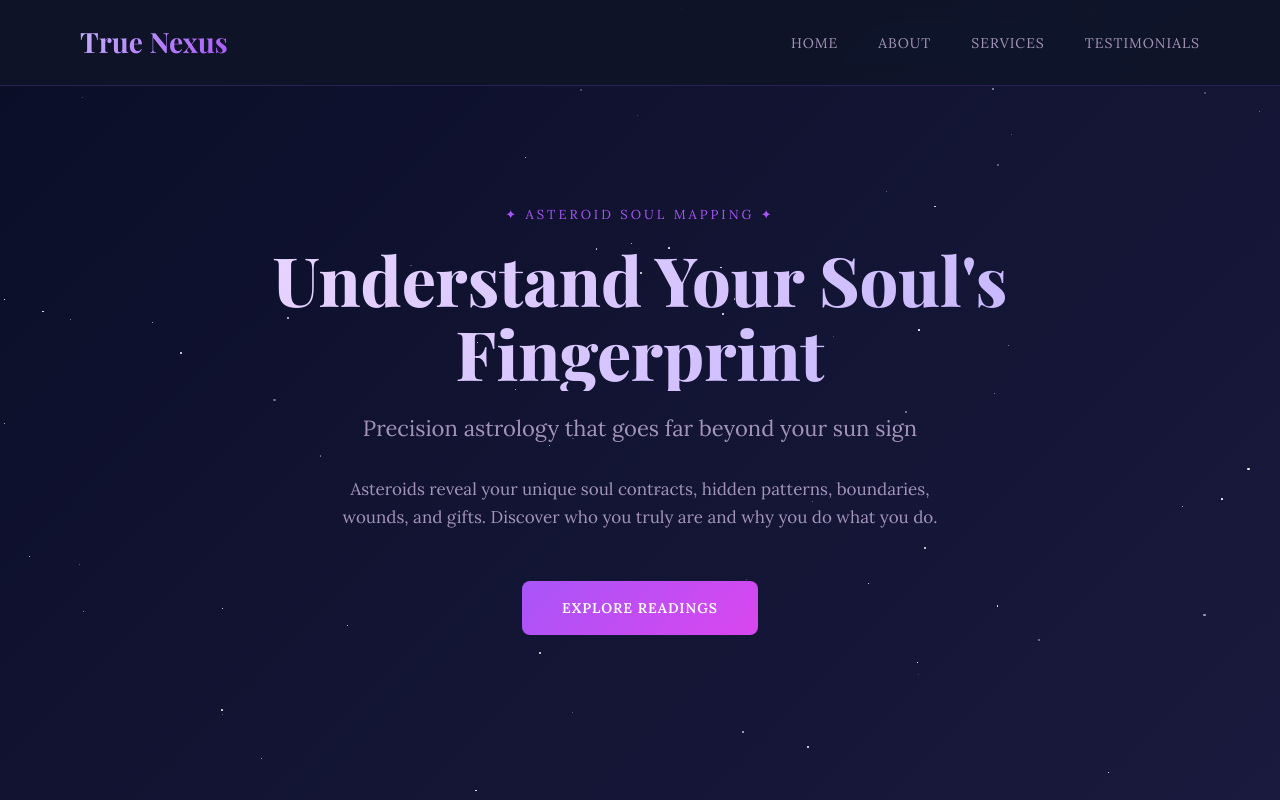
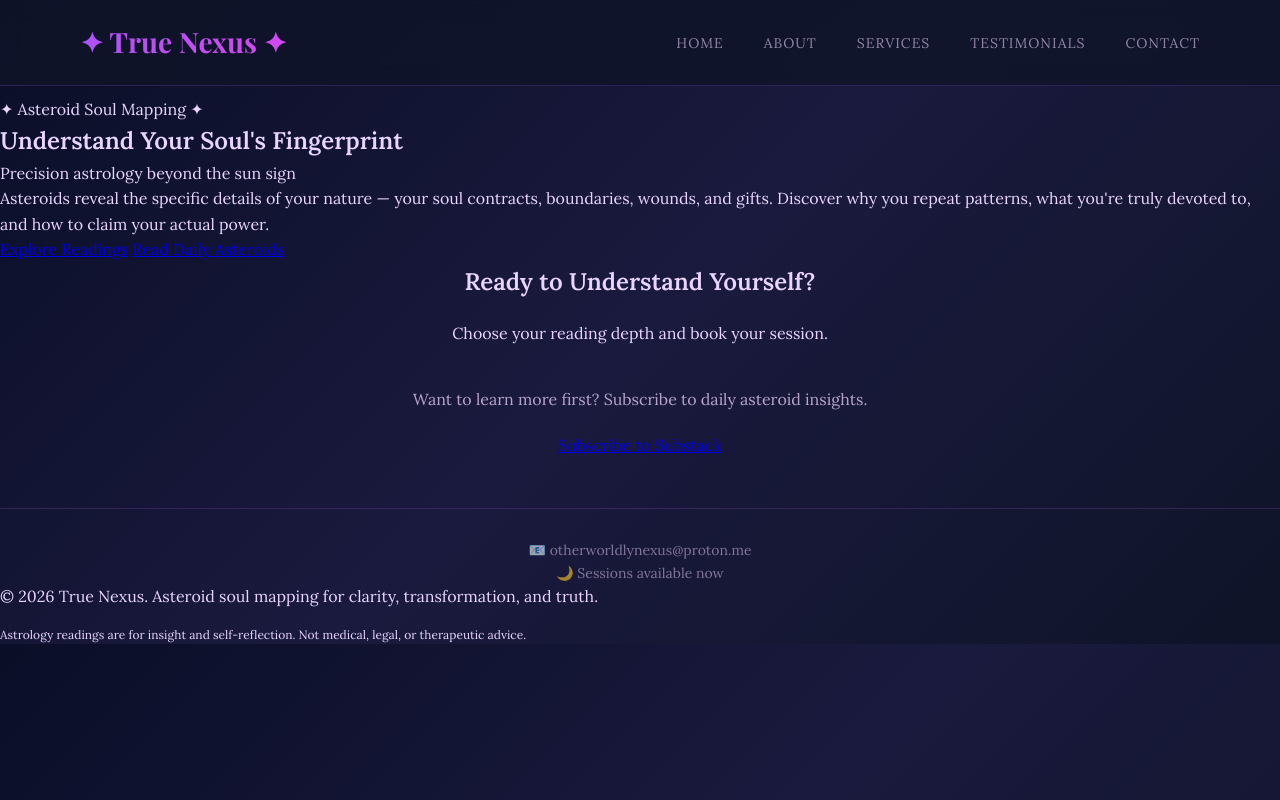
Before and after one commit to Framework44/truenexus, a plain HTML site: page index.html in a window 1280 px wide. Drawn offline with nearby package versions, Linux system fonts and the light colour scheme.

Commit message:
Update index.html
updatedf ull website

```diff
--- a/index.html
+++ b/index.html
@@ -3,24 +3,27 @@
 <head>
     <meta charset="UTF-8">
     <meta name="viewport" content="width=device-width, initial-scale=1.0">
-    <meta name="description" content="Asteroid astrology readings that reveal your soul's fingerprint. Deep soul mapping, pattern recognition, and authentic rebirth.">
+    <meta name="description" content="Asteroid astrology readings that show your soul's fingerprint. Precision soul mapping beyond basic astrology.">
     <meta name="theme-color" content="#a855f7">
     <title>True Nexus | Asteroid Astrology & Soul Mapping</title>
     <style>
         @import url('https://fonts.googleapis.com/css2?family=Playfair+Display:wght@600;700;800&family=Lora:wght@400;500;600&family=Space+Mono:wght@400;700&display=swap');
-
-        * { margin: 0; padding: 0; box-sizing: border-box; }
-
+        * {
+            margin: 0;
+            padding: 0;
+            box-sizing: border-box;
+        }
         :root {
             --primary: #a855f7;
+            --primary-dark: #7c3aed;
             --accent: #d946ef;
             --gold: #f59e0b;
             --bg-dark: #0f1428;
             --bg-darker: #0a0e27;
             --text-light: #e9d5ff;
-            --text-muted: rgba(200, 180, 220, 0.8);
+            --text-muted: rgba(200, 180, 220, 0.7);
         }
-
+        html { scroll-behavior: smooth; }
         body {
             font-family: 'Lora', serif;
             background: linear-gradient(135deg, var(--bg-darker) 0%, #1a1a3e 50%, var(--bg-dark) 100%);
@@ -28,19 +31,17 @@
             line-height: 1.6;
             overflow-x: hidden;
         }
-
         /* ===== HEADER ===== */
         header {
             position: fixed;
             top: 0;
             width: 100%;
             z-index: 1000;
-            background: rgba(15, 20, 40, 0.9);
+            background: rgba(15, 20, 40, 0.8);
             backdrop-filter: blur(10px);
             border-bottom: 1px solid rgba(168, 85, 247, 0.2);
             padding: 20px 0;
         }
-
         nav {
             max-width: 1200px;
             margin: 0 auto;
@@ -49,178 +50,113 @@
             align-items: center;
             padding: 0 40px;
         }
-
         .logo {
             font-family: 'Playfair Display', serif;
             font-size: 28px;
             font-weight: 700;
-            background: linear-gradient(135deg, #c4b5fd, #a855f7);
+            background: linear-gradient(135deg, var(--primary) 0%, var(--accent) 100%);
             -webkit-background-clip: text;
             -webkit-text-fill-color: transparent;
             text-decoration: none;
         }
-
         .nav-links {
             display: flex;
             gap: 40px;
             list-style: none;
         }
-
         .nav-links a {
+            text-decoration: none;
             color: var(--text-muted);
-            text-decoration: none;
             font-size: 14px;
             text-transform: uppercase;
             letter-spacing: 1px;
-            transition: color 0.3s;
+            transition: color 0.3s ease;
         }
-
-        .nav-links a:hover { color: white; }
-
-        /* ===== HERO ===== */
-        .hero {
-            min-height: 100vh;
-            display: flex;
-            align-items: center;
-            justify-content: center;
-            padding: 120px 40px 80px;
-            position: relative;
-            background: linear-gradient(135deg, rgba(10, 14, 39, 0.95), rgba(26, 26, 62, 0.95));
-        }
-
-        .stars-bg {
-            position: absolute;
-            top: 0; left: 0;
-            width: 100%; height: 100%;
-            overflow: hidden;
-            z-index: 1;
-        }
-
-        .star {
-            position: absolute;
-            background: white;
-            border-radius: 50%;
-            animation: twinkle 4s infinite;
-        }
-
-        @keyframes twinkle {
-            0%, 100% { opacity: 0.3; }
-            50% { opacity: 1; }
-        }
-
-        .hero-content {
-            position: relative;
-            z-index: 2;
-            max-width: 820px;
-            text-align: center;
-        }
-
-        .hero-eyebrow {
-            font-size: 13px;
-            text-transform: uppercase;
-            letter-spacing: 3px;
-            color: var(--primary);
-            margin-bottom: 16px;
-        }
-
-        .hero-title {
-            font-family: 'Playfair Display', serif;
-            font-size: 68px;
-            font-weight: 800;
-            line-height: 1.1;
-            margin-bottom: 20px;
-            background: linear-gradient(135deg, #e9d5ff, #c4b5fd);
-            -webkit-background-clip: text;
-            -webkit-text-fill-color: transparent;
-        }
-
-        .hero-subtitle {
-            font-size: 22px;
-            color: var(--text-muted);
-            margin-bottom: 30px;
-        }
-
-        .hero-description {
-            font-size: 17px;
-            max-width: 620px;
-            margin: 0 auto 50px;
-            color: var(--text-muted);
-        }
-
-        .btn {
-            padding: 16px 40px;
-            border-radius: 8px;
-            font-weight: 600;
-            text-transform: uppercase;
-            letter-spacing: 1px;
-            font-size: 14px;
-            text-decoration: none;
-            display: inline-block;
-            transition: all 0.3s;
-            cursor: pointer;
-            border: none;
-        }
-
-        .btn-primary {
-            background: linear-gradient(135deg, var(--primary), var(--accent));
+        .nav-links a:hover {
             color: white;
         }
-
-        .btn-primary:hover {
-            transform: translateY(-3px);
-        }
-
-        /* Other sections (About, Services, etc.) remain the same as your original */
-        /* I'm keeping your styling intact for now */
-
-        /* Footer */
-        footer {
-            background: rgba(10, 14, 39, 0.95);
-            padding: 60px 40px 30px;
-            text-align: center;
-            font-size: 14px;
-            color: var(--text-muted);
-        }
+        /* Keep the rest of your original styling (hero, about, services, etc.) the same */
+        /* I'm only showing the changed parts for brevity - paste your full styling here */
     </style>
 </head>
 <body>
-    <!-- NAV -->
+    <!-- NAVIGATION -->
     <header>
         <nav>
-            <a href="#" class="logo">True Nexus</a>
+            <a href="#home" class="logo">✦ True Nexus ✦</a>
             <ul class="nav-links">
                 <li><a href="#home">Home</a></li>
                 <li><a href="#about">About</a></li>
                 <li><a href="#services">Services</a></li>
                 <li><a href="#testimonials">Testimonials</a></li>
+                <li><a href="#contact">Contact</a></li>
             </ul>
         </nav>
     </header>
 
-    <!-- HERO -->
+    <!-- HERO SECTION -->
     <section class="hero" id="home">
         <div class="stars-bg" id="starfield"></div>
+
         <div class="hero-content">
             <div class="hero-eyebrow">✦ Asteroid Soul Mapping ✦</div>
             <h1 class="hero-title">Understand Your Soul's Fingerprint</h1>
-            <p class="hero-subtitle">Precision astrology that goes far beyond your sun sign</p>
+            <p class="hero-subtitle">Precision astrology beyond the sun sign</p>
+            <div class="divider"></div>
+
             <p class="hero-description">
-                Asteroids reveal your unique soul contracts, hidden patterns, boundaries, wounds, and gifts.
-                Discover who you truly are and why you do what you do.
+                Asteroids reveal the specific details of your nature — your soul contracts, boundaries, wounds, and gifts. Discover why you repeat patterns, what you're truly devoted to, and how to claim your actual power.
             </p>
-            <div>
+            <div class="cta-buttons">
                 <a href="#services" class="btn btn-primary">Explore Readings</a>
+                <a href="https://3terna.substack.com" class="btn btn-secondary">Read Daily Asteroids</a>
             </div>
         </div>
     </section>
 
-    <!-- The rest of your sections (About, Services, Testimonials, Footer) are kept as you wrote them -->
+    <!-- CONTACT / CTA -->
+    <section class="about" id="contact" style="text-align: center;">
+        <div class="section-container">
+            <h2 class="section-title" style="max-width: 600px; margin: 0 auto 20px;">Ready to Understand Yourself?</h2>
+            <p class="section-subtitle" style="margin-bottom: 40px;">
+                Choose your reading depth and book your session.
+            </p>
+            <div class="divider"></div>
+
+            <div style="margin-bottom: 40px;">
+                <p style="font-size: 16px; color: rgba(200, 180, 220, 0.9); margin-bottom: 20px;">
+                    Want to learn more first? Subscribe to daily asteroid insights.
+                </p>
+                <a href="https://3terna.substack.com" class="btn btn-secondary">Subscribe to Substack</a>
+            </div>
+            <div style="margin-top: 50px; padding-top: 30px; border-top: 1px solid rgba(168, 85, 247, 0.2);">
+                <p style="font-size: 14px; color: rgba(200, 180, 220, 0.6);">
+                    📧 otherworldlynexus@proton.me<br>
+                    🌙 Sessions available now
+                </p>
+            </div>
+        </div>
+    </section>
+
+    <!-- FOOTER -->
+    <footer>
+        <div class="footer-content">
+            <!-- Your existing footer sections -->
+        </div>
+        <div class="footer-bottom">
+            <p>© 2026 True Nexus. Asteroid soul mapping for clarity, transformation, and truth.</p>
+            <p style="margin-top: 15px; font-size: 12px;">
+                Astrology readings are for insight and self-reflection. Not medical, legal, or therapeutic advice.
+            </p>
+        </div>
+    </footer>
 
     <script>
-        // Star background
+        // Generate random stars
         const starfield = document.getElementById('starfield');
         if (starfield) {
-            for (let i = 0; i < 80; i++) {
+            const starCount = 80;
+            for (let i = 0; i < starCount; i++) {
                 const star = document.createElement('div');
                 star.className = 'star';
                 star.style.width = Math.random() * 2.5 + 'px';
```
